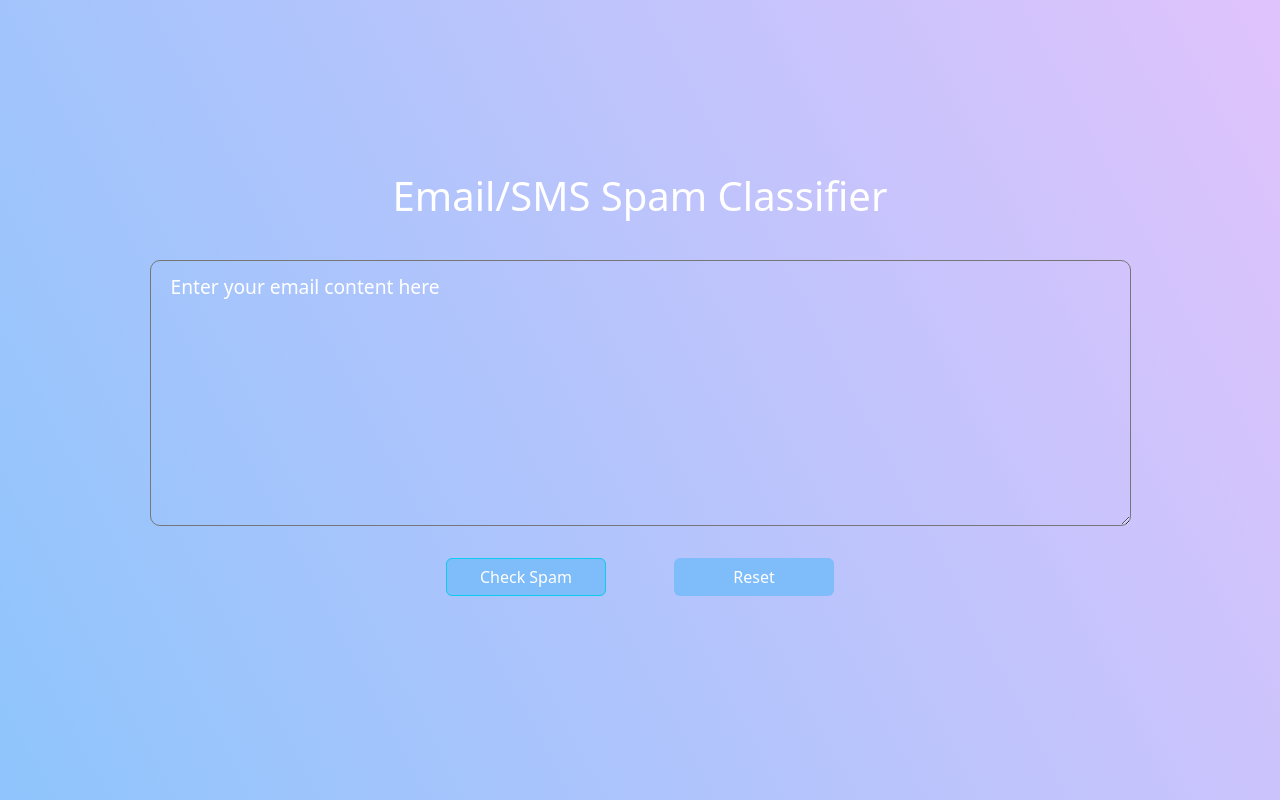
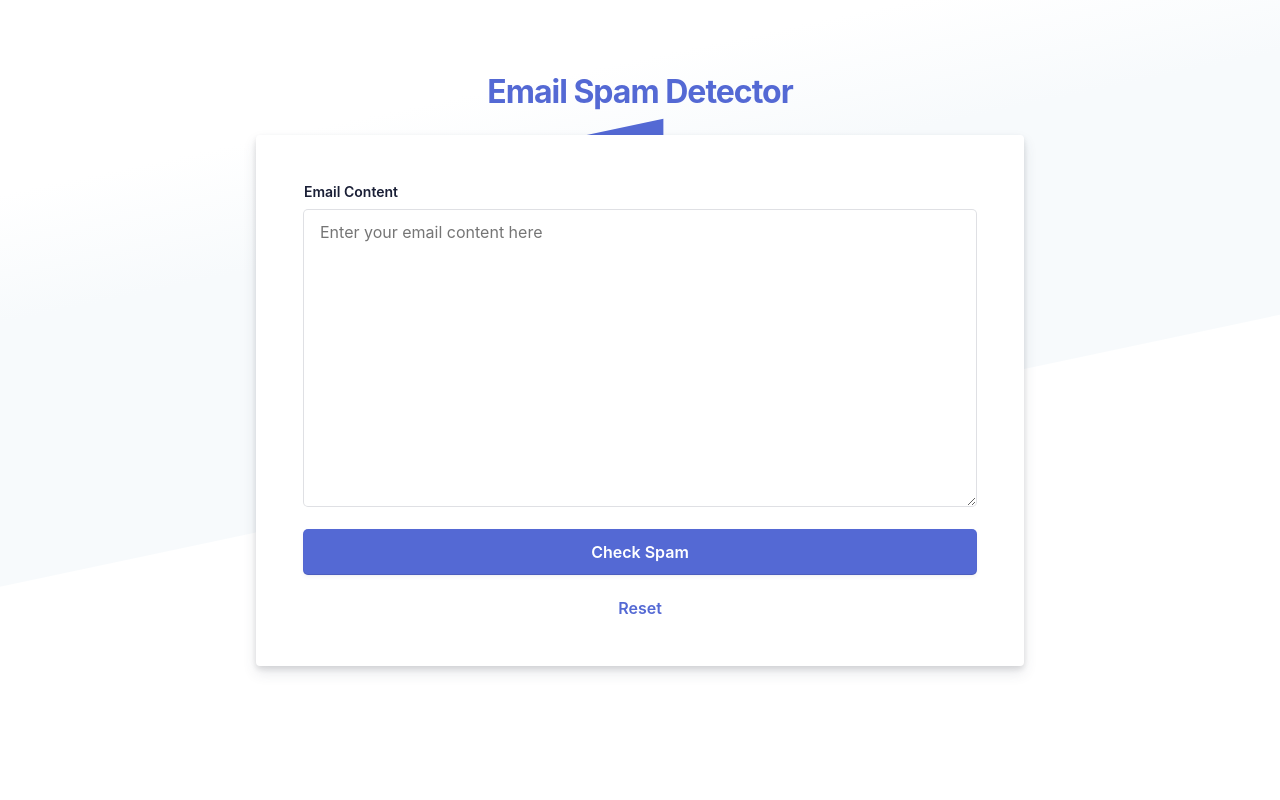
Before and after one commit to AyushAjay14/Email-spam-Detector, a Flask app: page / in a window 1280 px wide. Run offline with Flask 3, Linux system fonts and the light colour scheme; parts of the project's set-up code (start-up, migrations or seed data) failed here and were passed over.

Commit message:
changed frontend

```diff
--- /dev/null
+++ b/static/css/style.css
@@ -0,0 +1,291 @@
+* {
+  padding: 0;
+  margin: 0;
+  color: #1a1f36;
+  box-sizing: border-box;
+  word-wrap: break-word;
+  font-family: -apple-system, BlinkMacSystemFont, Segoe UI, Roboto,
+    Helvetica Neue, Ubuntu, sans-serif;
+}
+body {
+  min-height: 100%;
+  background-color: #ffffff;
+}
+h1 {
+  letter-spacing: -1px;
+}
+a {
+  color: #5469d4;
+  text-decoration: unset;
+}
+.login-root {
+  background: #fff;
+  display: flex;
+  width: 100%;
+  min-height: 100vh;
+  overflow: hidden;
+}
+.loginbackground {
+  min-height: 692px;
+  position: fixed;
+  bottom: 0;
+  left: 0;
+  right: 0;
+  top: 0;
+  z-index: 0;
+  overflow: hidden;
+}
+.flex-flex {
+  display: flex;
+}
+.align-center {
+  align-items: center;
+}
+.center-center {
+  align-items: center;
+  justify-content: center;
+}
+.box-root {
+  box-sizing: border-box;
+}
+.flex-direction--column {
+  -ms-flex-direction: column;
+  flex-direction: column;
+}
+.loginbackground-gridContainer {
+  display: -ms-grid;
+  display: grid;
+  -ms-grid-columns: [start] 1fr [left-gutter] (86.6px) [16] [left-gutter] 1fr
+    [end];
+  grid-template-columns: [start] 1fr [left-gutter] repeat(16, 86.6px) [left-gutter] 1fr [end];
+  -ms-grid-rows: [top] 1fr [top-gutter] (64px) [8] [bottom-gutter] 1fr [bottom];
+  grid-template-rows: [top] 1fr [top-gutter] repeat(8, 64px) [bottom-gutter] 1fr [bottom];
+  justify-content: center;
+  margin: 0 -2%;
+  transform: rotate(-12deg) skew(-12deg);
+}
+.box-divider--light-all-2 {
+  box-shadow: inset 0 0 0 2px #e3e8ee;
+}
+.box-background--blue {
+  background-color: #5469d4;
+}
+.box-background--white {
+  background-color: #ffffff;
+}
+.box-background--blue800 {
+  background-color: #212d63;
+}
+.box-background--gray100 {
+  background-color: #e3e8ee;
+}
+.box-background--cyan200 {
+  background-color: #7fd3ed;
+}
+.padding-top--64 {
+  padding-top: 64px;
+}
+.padding-top--24 {
+  padding-top: 24px;
+}
+.padding-top--48 {
+  padding-top: 48px;
+}
+.padding-bottom--24 {
+  padding-bottom: 24px;
+}
+.padding-horizontal--48 {
+  padding: 48px;
+}
+.padding-bottom--15 {
+  padding-bottom: 15px;
+}
+
+.flex-justifyContent--center {
+  -ms-flex-pack: center;
+  justify-content: center;
+}
+
+.formbg {
+  margin: 0px auto;
+  width: 100%;
+  max-width: 60vw;
+  background: white;
+  border-radius: 4px;
+  box-shadow: rgba(60, 66, 87, 0.12) 0px 7px 14px 0px,
+    rgba(0, 0, 0, 0.12) 0px 3px 6px 0px;
+}
+span {
+  display: block;
+  font-size: 20px;
+  line-height: 28px;
+  color: #1a1f36;
+}
+label {
+  margin-bottom: 10px;
+}
+.alert {
+  position: relative;
+  top: 10;
+  left: 0;
+  width: 15em;
+  height: 6em;
+  padding: 10px;
+  margin: 10px;
+  line-height: 1.8;
+  border-radius: 5px;
+  cursor: hand;
+  cursor: pointer;
+  font-family: sans-serif;
+  font-weight: 400;
+}
+
+.alertCheckbox {
+  display: none;
+}
+
+:checked + .alert {
+  display: none;
+}
+
+.alertText {
+  display: table;
+  margin: auto 0;
+  text-align: center;
+  margin: 15px 0 0 48px;
+  color: white !important;
+  font-size: 1.8em;
+}
+
+.alertClose {
+  float: right;
+  font-size: 10px;
+  color: white !important;
+}
+
+.clear {
+  clear: both;
+}
+.success {
+  background-color: #5469d4;
+  border: 1px solid #ded;
+}
+.reset-pass a,
+label {
+  font-size: 14px;
+  font-weight: 600;
+  display: block;
+}
+.reset-pass > a {
+  text-align: right;
+  margin-bottom: 10px;
+}
+.grid--50-50 {
+  display: grid;
+  grid-template-columns: 50% 50%;
+  align-items: center;
+}
+
+.field textarea {
+  font-size: 16px;
+  line-height: 28px;
+  padding: 8px 16px;
+  width: 100%;
+  min-height: 44px;
+  border: unset;
+  border-radius: 4px;
+  outline-color: rgb(84 105 212 / 0.5);
+  background-color: rgb(255, 255, 255);
+  box-shadow: rgba(0, 0, 0, 0) 0px 0px 0px 0px, rgba(0, 0, 0, 0) 0px 0px 0px 0px,
+    rgba(0, 0, 0, 0) 0px 0px 0px 0px, rgba(60, 66, 87, 0.16) 0px 0px 0px 1px,
+    rgba(0, 0, 0, 0) 0px 0px 0px 0px, rgba(0, 0, 0, 0) 0px 0px 0px 0px,
+    rgba(0, 0, 0, 0) 0px 0px 0px 0px;
+}
+button {
+  font-size: 16px;
+  line-height: 28px;
+  padding: 8px 16px;
+  width: 100%;
+  min-height: 44px;
+  border: unset;
+  border-radius: 4px;
+  outline-color: rgb(84 105 212 / 0.5);
+  background-color: rgb(255, 255, 255);
+  box-shadow: rgba(0, 0, 0, 0) 0px 0px 0px 0px, rgba(0, 0, 0, 0) 0px 0px 0px 0px,
+    rgba(0, 0, 0, 0) 0px 0px 0px 0px, rgba(60, 66, 87, 0.16) 0px 0px 0px 1px,
+    rgba(0, 0, 0, 0) 0px 0px 0px 0px, rgba(0, 0, 0, 0) 0px 0px 0px 0px,
+    rgba(0, 0, 0, 0) 0px 0px 0px 0px;
+}
+button[type="submit"] {
+  background-color: rgb(84, 105, 212);
+  box-shadow: rgba(0, 0, 0, 0) 0px 0px 0px 0px, rgba(0, 0, 0, 0) 0px 0px 0px 0px,
+    rgba(0, 0, 0, 0.12) 0px 1px 1px 0px, rgb(84, 105, 212) 0px 0px 0px 1px,
+    rgba(0, 0, 0, 0) 0px 0px 0px 0px, rgba(0, 0, 0, 0) 0px 0px 0px 0px,
+    rgba(60, 66, 87, 0.08) 0px 2px 5px 0px;
+  color: #fff;
+  font-weight: 600;
+  cursor: pointer;
+}
+.field-checkbox input {
+  width: 20px;
+  height: 15px;
+  margin-right: 5px;
+  box-shadow: unset;
+  min-height: unset;
+}
+.field-checkbox label {
+  display: flex;
+  align-items: center;
+  margin: 0;
+}
+a.ssolink {
+  display: block;
+  text-align: center;
+  font-weight: 600;
+}
+.footer-link span {
+  font-size: 14px;
+  text-align: center;
+}
+.listing a {
+  color: #697386;
+  font-weight: 600;
+  margin: 0 10px;
+}
+
+.animationRightLeft {
+  animation: animationRightLeft 2s ease-in-out infinite;
+}
+.animationLeftRight {
+  animation: animationLeftRight 2s ease-in-out infinite;
+}
+.tans3s {
+  animation: animationLeftRight 3s ease-in-out infinite;
+}
+.tans4s {
+  animation: animationLeftRight 4s ease-in-out infinite;
+}
+
+@keyframes animationLeftRight {
+  0% {
+    transform: translateX(0px);
+  }
+  50% {
+    transform: translateX(1000px);
+  }
+  100% {
+    transform: translateX(0px);
+  }
+}
+
+@keyframes animationRightLeft {
+  0% {
+    transform: translateX(0px);
+  }
+  50% {
+    transform: translateX(-1000px);
+  }
+  100% {
+    transform: translateX(0px);
+  }
+}
--- /dev/null
+++ b/static/js/script.js
@@ -0,0 +1,7 @@
+const label = document.getElementsByClassName("label")[0];
+const alertText = document.getElementsByClassName("alertText")[0].innerText;
+if (alertText === "") {
+  label.style.display = "none";
+} else {
+  label.style.display = "block";
+}
--- a/templates/index.html
+++ b/templates/index.html
@@ -1,91 +1,123 @@
-<!DOCTYPE html>
-<html lang="en">
+<html>
   <head>
     <meta charset="utf-8" />
-    <meta name="viewport" content="width=device-width, initial-scale=1" />
-    <title>Bootstrap demo</title>
+    <title>Stackfindover: Sign in</title>
     <link
-      href="https://cdn.jsdelivr.net/npm/bootstrap@5.3.1/dist/css/bootstrap.min.css"
       rel="stylesheet"
-      integrity="sha384-4bw+/aepP/YC94hEpVNVgiZdgIC5+VKNBQNGCHeKRQN+PtmoHDEXuppvnDJzQIu9"
-      crossorigin="anonymous"
+      href="{{ url_for('static', filename='css/style.css')}}"
     />
-    <style>
-      * {
-        box-sizing: border-box;
-        margin: 0;
-        padding: 0;
-      }
-      .main-container {
-        display: flex;
-        justify-content: center;
-        flex-direction: column;
-        background-color: #4158d0;
-        align-items: center;
-        background-color: #8ec5fc;
-        background-image: linear-gradient(62deg, #8ec5fc 0%, #e0c3fc 100%);
-        height: 100vh;
-      }
-      .title {
-        color: white;
-      }
-      form {
-        display: flex;
-        flex-direction: column;
-        align-items: center;
-      }
-      textarea {
-        background: transparent;
-        color: white;
-        margin: 2em 0 0 0;
-        padding: 12px 20px;
-        border-radius: 10px;
-      }
-      ::placeholder {
-        color: white;
-        font-size: 1.2em;
-      }
-      textarea:focus {
-        outline: none !important;
-        border-color: #719ece;
-        box-shadow: 0 0 10px #719ece;
-      }
-      button {
-        width: 10em;
-        margin: 2em;
-        color: white !important;
-        background-color: #7ebcfa !important;
-      }
-      button:hover {
-        background-color: #0c4f92 !important;
-      }
-      .reset {
-        width: 10em;
-        margin: 2em;
-        color: white !important;
-        background-color: #7ebcfa !important;
-      }
-      .reset:hover {
-        background-color: #0c4f92 !important;
-      }
-      h3 {
-        color: white;
-      }
-    </style>
   </head>
+
   <body>
-    <div class="container-fluid main-container">
-      <h1 class="title">Email/SMS Spam Classifier</h1>
+    <div class="login-root">
       <div
-        class="container"
+        class="box-root flex-flex flex-direction--column"
+        style="min-height: 100vh; flex-grow: 1"
+      >
+        <div class="loginbackground box-background--white padding-top--64">
+          <div class="loginbackground-gridContainer">
+            <div
+              class="box-root flex-flex"
+              style="grid-area: top / start / 8 / end"
+            >
+              <div
+                class="box-root"
                 style="
-          display: flex;
-          flex-direction: column;
-          align-items: center;
-          height: 50vh;
+                  background-image: linear-gradient(
+                    white 0%,
+                    rgb(247, 250, 252) 33%
+                  );
+                  flex-grow: 1;
                 "
+              ></div>
+            </div>
+            <div class="box-root flex-flex" style="grid-area: 4 / 2 / auto / 5">
+              <div
+                class="box-root box-divider--light-all-2 animationLeftRight tans3s"
+                style="flex-grow: 1"
+              ></div>
+            </div>
+            <div
+              class="box-root flex-flex"
+              style="grid-area: 6 / start / auto / 2"
             >
-        <form action="/" method="post">
+              <div
+                class="box-root box-background--blue800"
+                style="flex-grow: 1"
+              ></div>
+            </div>
+            <div
+              class="box-root flex-flex"
+              style="grid-area: 7 / start / auto / 4"
+            >
+              <div
+                class="box-root box-background--blue animationLeftRight"
+                style="flex-grow: 1"
+              ></div>
+            </div>
+            <div class="box-root flex-flex" style="grid-area: 8 / 4 / auto / 6">
+              <div
+                class="box-root box-background--gray100 animationLeftRight tans3s"
+                style="flex-grow: 1"
+              ></div>
+            </div>
+            <div
+              class="box-root flex-flex"
+              style="grid-area: 2 / 15 / auto / end"
+            >
+              <div
+                class="box-root box-background--cyan200 animationRightLeft tans4s"
+                style="flex-grow: 1"
+              ></div>
+            </div>
+            <div
+              class="box-root flex-flex"
+              style="grid-area: 3 / 14 / auto / end"
+            >
+              <div
+                class="box-root box-background--blue animationRightLeft"
+                style="flex-grow: 1"
+              ></div>
+            </div>
+            <div
+              class="box-root flex-flex"
+              style="grid-area: 4 / 17 / auto / 20"
+            >
+              <div
+                class="box-root box-background--gray100 animationRightLeft tans4s"
+                style="flex-grow: 1"
+              ></div>
+            </div>
+            <div
+              class="box-root flex-flex"
+              style="grid-area: 5 / 14 / auto / 17"
+            >
+              <div
+                class="box-root box-divider--light-all-2 animationRightLeft tans3s"
+                style="flex-grow: 1"
+              ></div>
+            </div>
+          </div>
+        </div>
+        <div
+          class="box-root padding-top--24 flex-flex flex-direction--column"
+          style="flex-grow: 1; z-index: 9"
+        >
+          <div
+            class="box-root padding-top--48 padding-bottom--24 flex-flex flex-justifyContent--center"
+          >
+            <h1>
+              <a href="http://blog.stackfindover.com/" rel="dofollow"
+                >Email Spam Detector</a
+              >
+            </h1>
+          </div>
+          <div class="formbg-outer">
+            <div class="formbg">
+              <div class="formbg-inner padding-horizontal--48">
+                <form action="/" id="stripe-login" method="post">
+                  <div class="field padding-bottom--24">
+                    <label for="email">Email Content</label>
                     <textarea
                       placeholder="Enter your email content here"
                       name="email-content"
@@ -93,18 +125,32 @@
                       cols="100"
                       rows="10"
                     ></textarea>
-          <div class="btn-div">
-            <button type="submit" class="btn btn-info">Check Spam</button>
-            <a href="/" class="btn reset">Reset</a>
+                  </div>
+                  <div class="field padding-bottom--24">
+                    <button type="submit" class="btn btn-info">
+                      Check Spam
+                    </button>
+                  </div>
+                  <div class="field">
+                    <a class="ssolink" href="/">Reset</a>
                   </div>
                 </form>
-        <h3>{{ans}}</h3>
               </div>
             </div>
-    <script
-      src="https://cdn.jsdelivr.net/npm/bootstrap@5.3.1/dist/js/bootstrap.bundle.min.js"
-      integrity="sha384-HwwvtgBNo3bZJJLYd8oVXjrBZt8cqVSpeBNS5n7C8IVInixGAoxmnlMuBnhbgrkm"
-      crossorigin="anonymous"
-    ></script>
+            <label
+              class="label"
+              style="position: absolute; top: 40vh; left: 40vw"
+            >
+              <input type="checkbox" class="alertCheckbox" autocomplete="off" />
+              <div class="alert success">
+                <span class="alertClose">X</span>
+                <span class="alertText">{{ans}}</span>
+              </div>
+            </label>
+          </div>
+        </div>
+      </div>
+    </div>
+    <script src="{{ url_for('static', filename='js/script.js')}}"></script>
   </body>
 </html>
```
Also changed, not shown: templates/styles.css (deleted, +0 -8 lines). Lines whose indentation alone changed are shown as unchanged.
